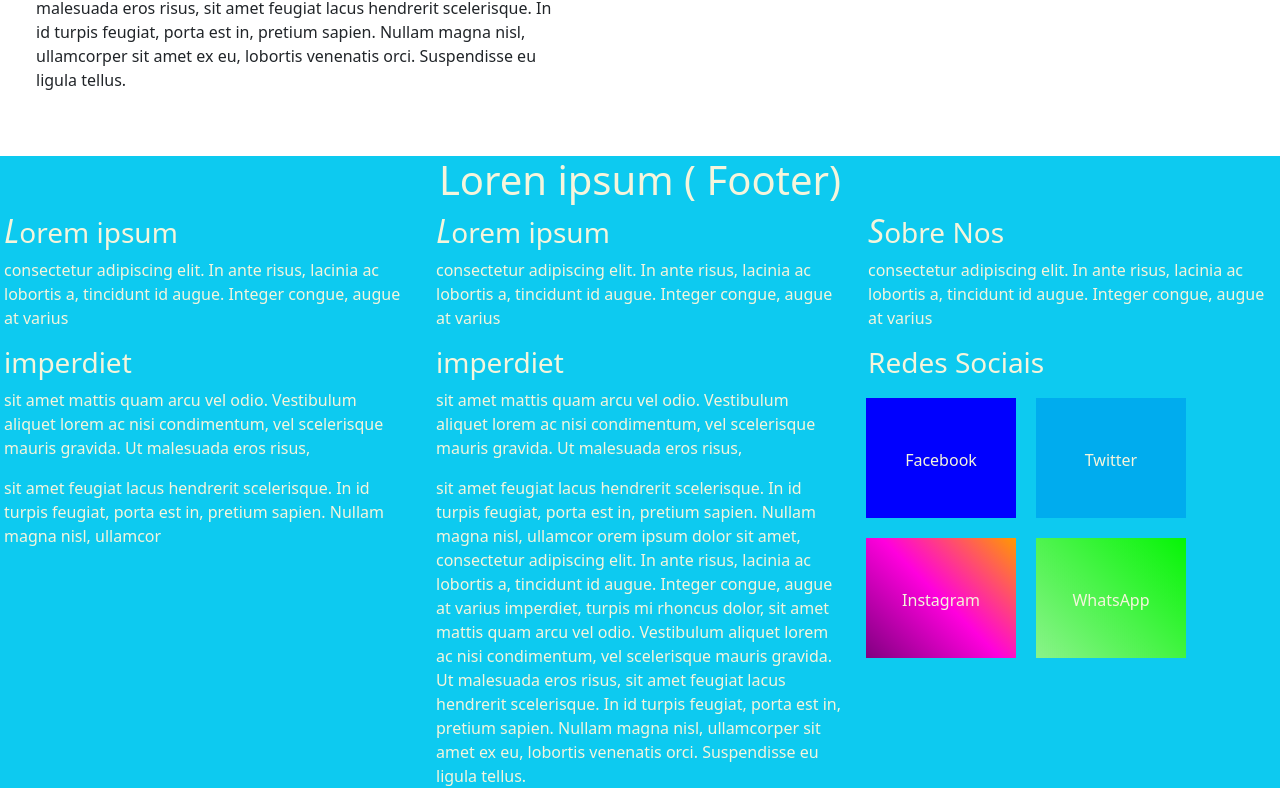
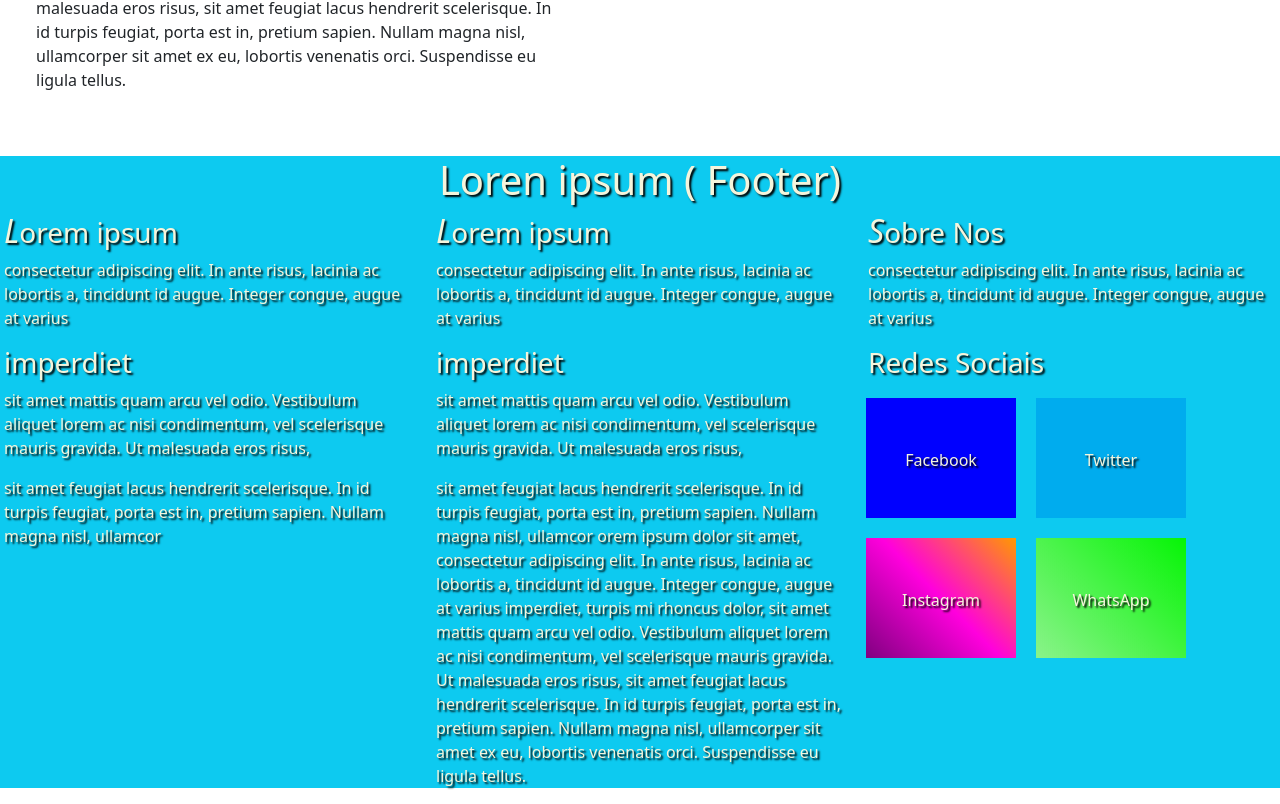
Before and after one commit to ersantoli/tailoring, a plain HTML site: page index.html in a window 1280 px wide. Shown: the part 3959-4763 px from the top of the page. Drawn offline with nearby package versions, Linux system fonts and the light colour scheme.

Commit message:
text-shadow footer

```diff
--- a/index.html
+++ b/index.html
@@ -37,6 +37,9 @@ header{
     border: 2px solid aqua;
 
 }
+        footer{
+            text-shadow:2px 2px 2px black;
+        }
     </style>
 </head>
 
```
